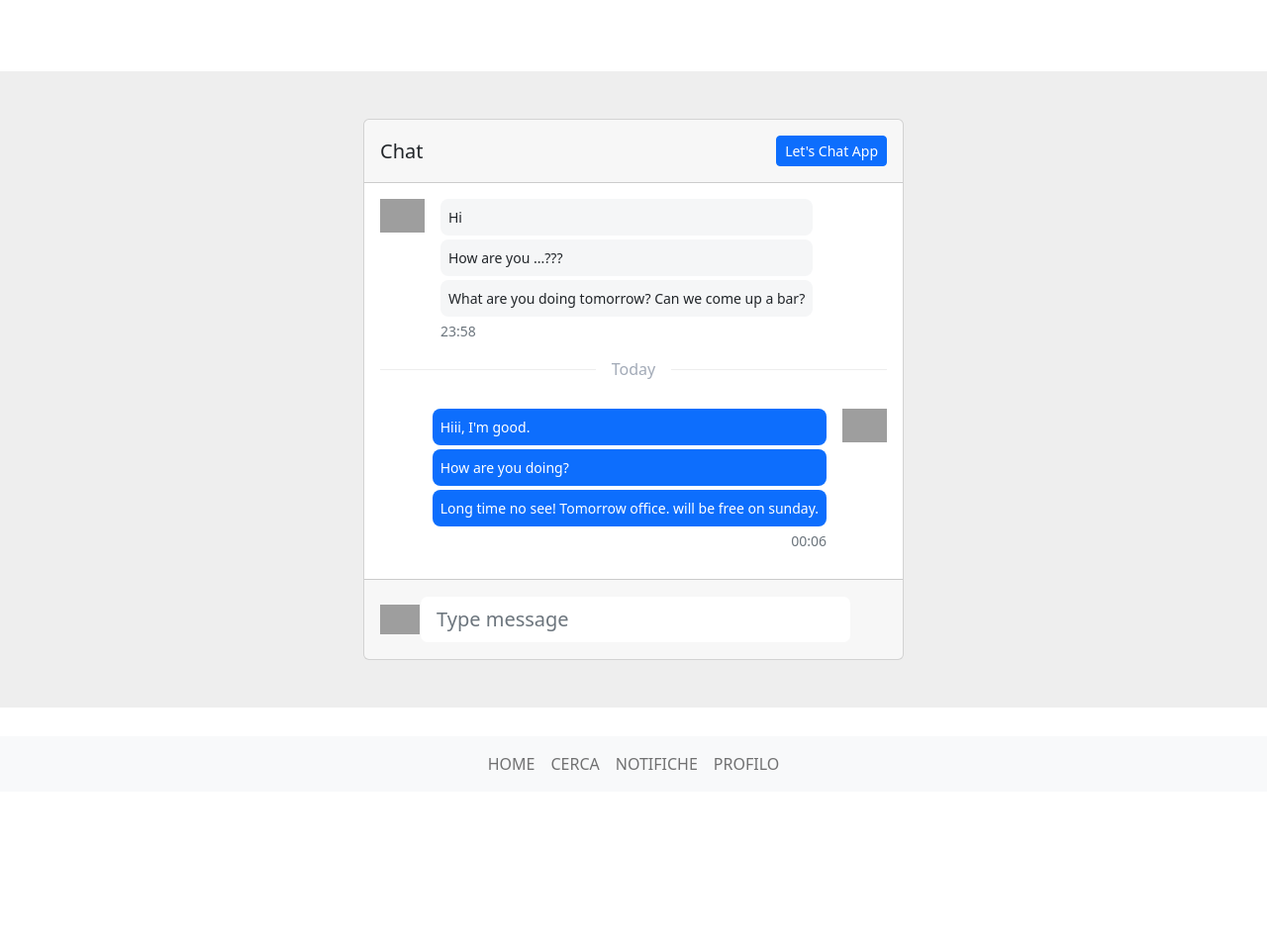
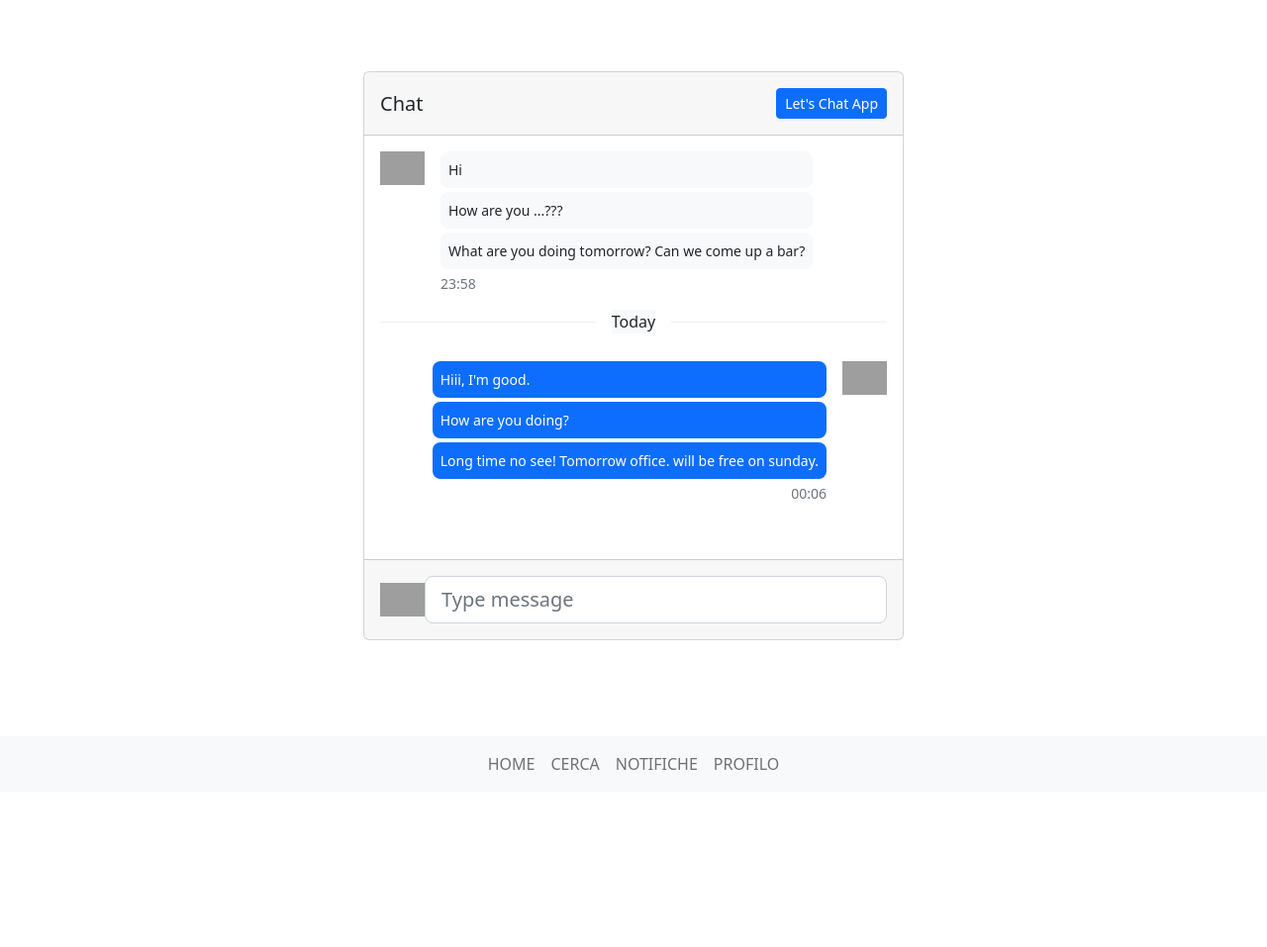
Before and after one commit to fabiovincenzi/TechnoHouse, a PHP site: page /singleChat.html in a window 1280 px wide. Shown: the top 957 px of the page at 99% size. Run offline with PHP 8.4, Linux system fonts and the light colour scheme; grey boxes are pictures that could not be loaded.

Commit message:
restyling chat

```diff
--- a/singleChat.html
+++ b/singleChat.html
@@ -10,125 +10,70 @@
     <title>Document</title>
 </head>
 <body>
-    <section style="background-color: #eee;">
-        <div class="container py-5">
+  <div class="container">
 
-          <div class="row d-flex justify-content-center">
+    <div class="row justify-content-center">
       <div class="col-md-10 col-lg-8 col-xl-6">
 
-              <div class="card" id="chat2">
+        <div class="card">
           <div class="card-header d-flex justify-content-between align-items-center p-3">
             <h5 class="mb-0">Chat</h5>
             <button type="button" class="btn btn-primary btn-sm" data-mdb-ripple-color="dark">Let's Chat
               App</button>
           </div>
-                <div class="card-body scroll" style="position: relative; height: 400px">
-
+          <div class="card-body scroll">
+            <!--Reiceiver Chat-->
             <div class="d-flex flex-row justify-content-start">
-                    <img src="https://mdbcdn.b-cdn.net/img/Photos/new-templates/bootstrap-chat/ava3-bg.webp"
-                      alt="avatar 1" style="width: 45px; height: 100%;">
+              <img class="profileImg" src="https://mdbcdn.b-cdn.net/img/Photos/new-templates/bootstrap-chat/ava3-bg.webp"
+                alt="avatar 1">
               <div>
-                      <p class="small p-2 ms-3 mb-1 rounded-3" style="background-color: #f5f6f7;">Hi</p>
-                      <p class="small p-2 ms-3 mb-1 rounded-3" style="background-color: #f5f6f7;">How are you ...???
+                <p class="small p-2 ms-3 mb-1 rounded-3 bg-light">Hi</p>
+                <p class="small p-2 ms-3 mb-1 rounded-3 bg-light">How are you ...???
                 </p>
-                      <p class="small p-2 ms-3 mb-1 rounded-3" style="background-color: #f5f6f7;">What are you doing
+                <p class="small p-2 ms-3 mb-1 rounded-3 bg-light">What are you doing
                   tomorrow? Can we come up a bar?</p>
                 <p class="small ms-3 mb-3 rounded-3 text-muted">23:58</p>
               </div>
             </div>
-
+            <!--Reiceiver Chat-->
+            <!--Day line-->
             <div class="divider d-flex align-items-center mb-4">
-                    <p class="text-center mx-3 mb-0" style="color: #a2aab7;">Today</p>
+              <p class="text-center mx-3 mb-0 bg-light" >Today</p>
             </div>
-
+            <!--Day line-->
+            <!--Sender Chat-->
             <div class="d-flex flex-row justify-content-end mb-4 pt-1">
               <div>
+                <!--Single Message-->
                 <p class="small p-2 me-3 mb-1 text-white rounded-3 bg-primary">Hiii, I'm good.</p>
+                <!--Single Message-->
                 <p class="small p-2 me-3 mb-1 text-white rounded-3 bg-primary">How are you doing?</p>
                 <p class="small p-2 me-3 mb-1 text-white rounded-3 bg-primary">Long time no see! Tomorrow
                   office. will
                   be free on sunday.</p>
+                <!--send time-->
                 <p class="small me-3 mb-3 rounded-3 text-muted d-flex justify-content-end">00:06</p>
+                <!--send time-->
               </div>
               <img src="https://mdbcdn.b-cdn.net/img/Photos/new-templates/bootstrap-chat/ava4-bg.webp"
-                      alt="avatar 1" style="width: 45px; height: 100%;">
+                alt="avatar 1" class="profileImg">
             </div>
+            <!--Sender Chat-->
 
-                  <div class="d-flex flex-row justify-content-start mb-4">
-                    <img src="https://mdbcdn.b-cdn.net/img/Photos/new-templates/bootstrap-chat/ava3-bg.webp"
-                      alt="avatar 1" style="width: 45px; height: 100%;">
-                    <div>
-                      <p class="small p-2 ms-3 mb-1 rounded-3" style="background-color: #f5f6f7;">Okay</p>
-                      <p class="small p-2 ms-3 mb-1 rounded-3" style="background-color: #f5f6f7;">We will go on
-                        Sunday?</p>
-                      <p class="small ms-3 mb-3 rounded-3 text-muted">00:07</p>
-                    </div>
-                  </div>
-
-                  <div class="d-flex flex-row justify-content-end mb-4">
-                    <div>
-                      <p class="small p-2 me-3 mb-1 text-white rounded-3 bg-primary">That's awesome!</p>
-                      <p class="small p-2 me-3 mb-1 text-white rounded-3 bg-primary">I will meet you Sandon Square
-                        sharp at
-                        10 AM</p>
-                      <p class="small p-2 me-3 mb-1 text-white rounded-3 bg-primary">Is that okay?</p>
-                      <p class="small me-3 mb-3 rounded-3 text-muted d-flex justify-content-end">00:09</p>
-                    </div>
-                    <img src="https://mdbcdn.b-cdn.net/img/Photos/new-templates/bootstrap-chat/ava4-bg.webp"
-                      alt="avatar 1" style="width: 45px; height: 100%;">
-                  </div>
-
-                  <div class="d-flex flex-row justify-content-start mb-4">
-                    <img src="https://mdbcdn.b-cdn.net/img/Photos/new-templates/bootstrap-chat/ava3-bg.webp"
-                      alt="avatar 1" style="width: 45px; height: 100%;">
-                    <div>
-                      <p class="small p-2 ms-3 mb-1 rounded-3" style="background-color: #f5f6f7;">Okay i will meet
-                        you on
-                        Sandon Square</p>
-                      <p class="small ms-3 mb-3 rounded-3 text-muted">00:11</p>
-                    </div>
-                  </div>
-
-                  <div class="d-flex flex-row justify-content-end mb-4">
-                    <div>
-                      <p class="small p-2 me-3 mb-1 text-white rounded-3 bg-primary">Do you have pictures of Matley
-                        Marriage?</p>
-                      <p class="small me-3 mb-3 rounded-3 text-muted d-flex justify-content-end">00:11</p>
-                    </div>
-                    <img src="https://mdbcdn.b-cdn.net/img/Photos/new-templates/bootstrap-chat/ava4-bg.webp"
-                      alt="avatar 1" style="width: 45px; height: 100%;">
-                  </div>
-
-                  <div class="d-flex flex-row justify-content-start mb-4">
-                    <img src="https://mdbcdn.b-cdn.net/img/Photos/new-templates/bootstrap-chat/ava3-bg.webp"
-                      alt="avatar 1" style="width: 45px; height: 100%;">
-                    <div>
-                      <p class="small p-2 ms-3 mb-1 rounded-3" style="background-color: #f5f6f7;">Sorry I don't
-                        have. i
-                        changed my phone.</p>
-                      <p class="small ms-3 mb-3 rounded-3 text-muted">00:13</p>
-                    </div>
-                  </div>
-
-                  <div class="d-flex flex-row justify-content-end">
-                    <div>
-                      <p class="small p-2 me-3 mb-1 text-white rounded-3 bg-primary">Okay then see you on sunday!!
-                      </p>
-                      <p class="small me-3 mb-3 rounded-3 text-muted d-flex justify-content-end">00:15</p>
-                    </div>
-                    <img src="https://mdbcdn.b-cdn.net/img/Photos/new-templates/bootstrap-chat/ava4-bg.webp"
-                      alt="avatar 1" style="width: 45px; height: 100%;">
-                  </div>
 
           </div>
-                <div class="card-footer text-muted d-flex justify-content-start align-items-center p-3">
+          <div class="card-footer d-flex justify-content-start align-items-center p-3">
             <img src="https://mdbcdn.b-cdn.net/img/Photos/new-templates/bootstrap-chat/ava3-bg.webp"
-                    alt="avatar 3" style="width: 40px; height: 100%;">
-                  <input type="text" class="form-control form-control-lg" id="exampleFormControlInput1"
-                    placeholder="Type message">
+              alt="avatar 3" class="profileImg">
+              <!--inputbox-->
+            <input type="text" class="form-control form-control-lg" placeholder="Type message">
+              <!--inputbox-->
+            <!--
+              link for send/attachment/emoji
               <a class="ms-1 text-muted" href="#!"><i class="fas fa-paperclip"></i></a>
               <a class="ms-3 text-muted" href="#!"><i class="fas fa-smile"></i></a>
               <a class="ms-3" href="#!"><i class="fas fa-paper-plane"></i></a>
+            -->
           </div>
         </div>
 
@@ -136,7 +81,6 @@
     </div>
 
   </div>
-      </section>
 
 <nav class="navbar fixed-bottom navbar-expand bg-light justify-content-center">
     <ul class="navbar-nav">
--- a/style/style.css
+++ b/style/style.css
@@ -42,3 +42,7 @@
       max-height: 500px;
       overflow-y: auto;
   }
+  .profileImg{
+    width: 45px;
+    height: 100%;
+  }
```
Lines whose indentation alone changed are shown as unchanged.
